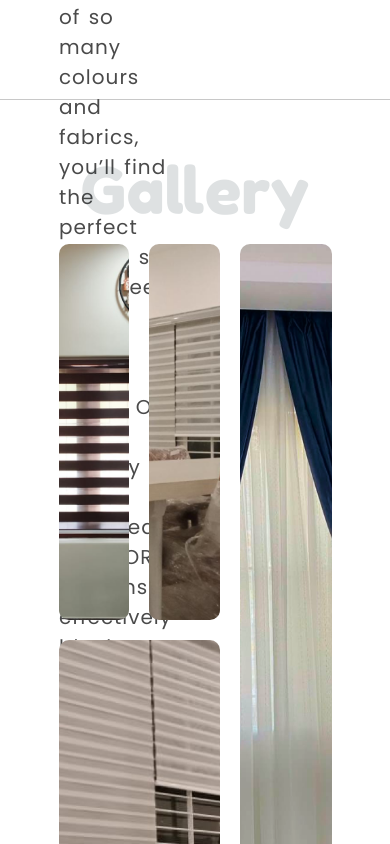
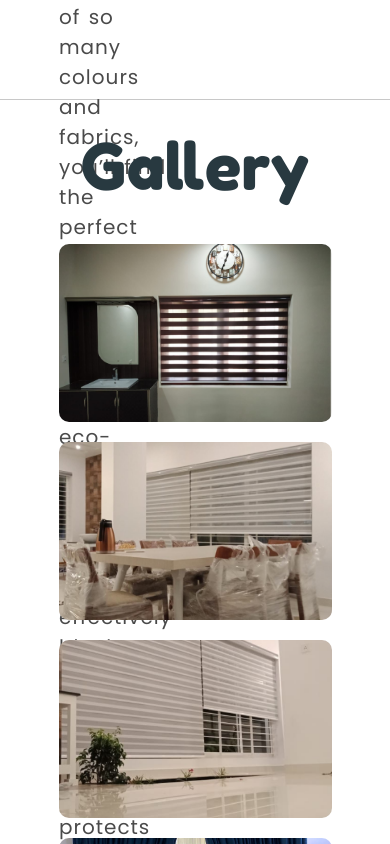
Before and after one commit to manshadchangampalli/CURTAIN-HOUSE-OFFICIAL-WEBSITE, a React (Create React App) app: page / in a window 390 px wide. Shown: the part 1420-2264 px from the top of the page. Built offline with nearby package versions, Linux system fonts and the light colour scheme.

Commit message:
the gallery page also make responsive

```diff
--- a/src/App.scss
+++ b/src/App.scss
@@ -79,3 +79,24 @@
     }
   }
 }
+// the gallery page for responsive
+
+.gallery{
+  .gallery-title{
+    h1{
+      color: #283940;
+      margin-top: 0;
+    }
+  }
+  .gallery-images{
+    .gallery-images-div{
+      grid-template-columns: 1fr;
+      grid-template-rows: 1fr 1fr 1fr 1fr;
+      grid-template-areas:
+        "img1 "
+        "img2"
+        "img3"
+        "img4";
+    }
+  }
+}
```
